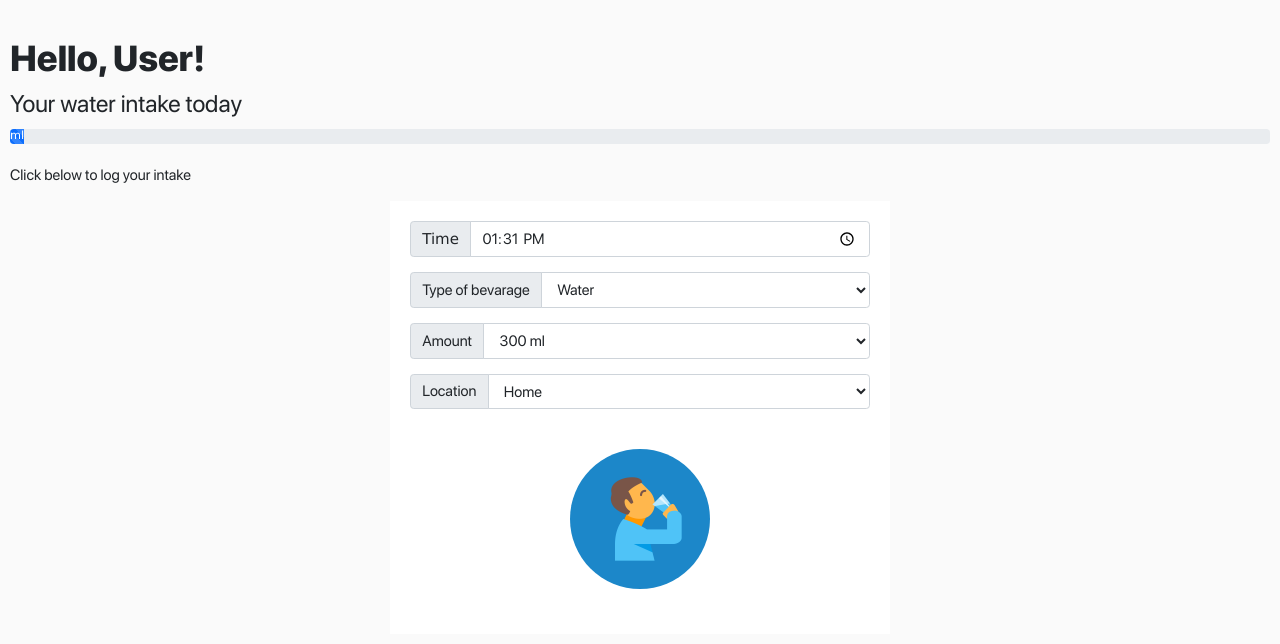
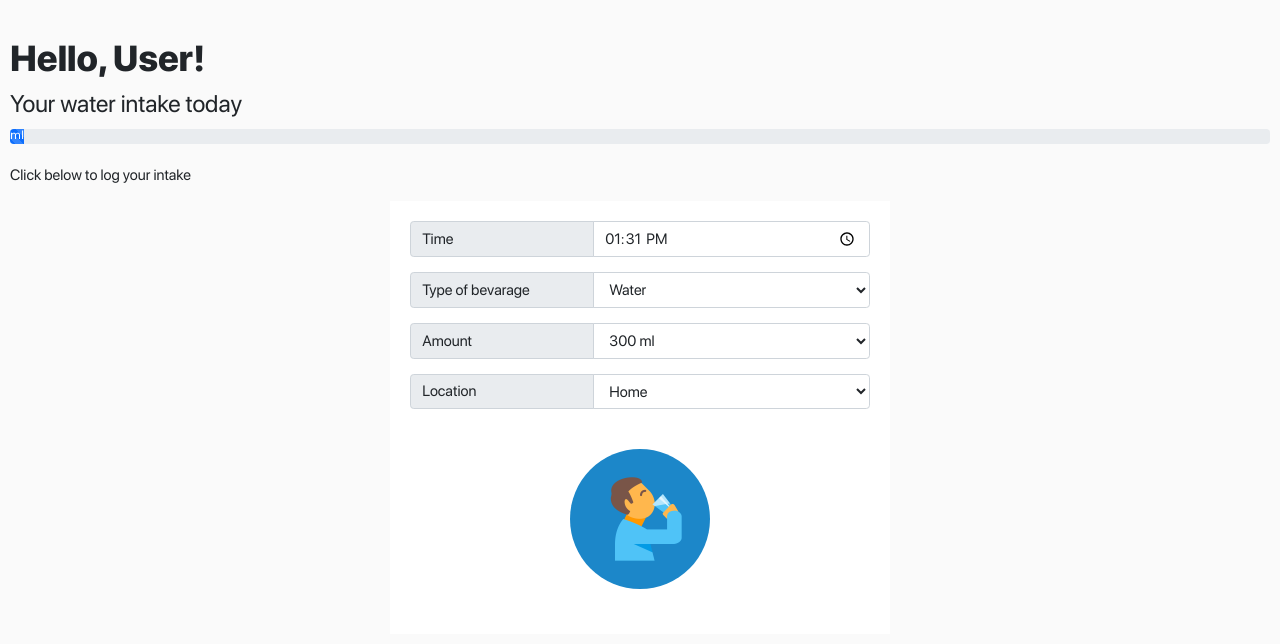
Before and after one commit to marcoplacenti/Drinkify, a Flask app: template drinkify/templates/drink_alt.html in a window 1280 px wide. Shown: the part 38-682 px from the top of the page. Run offline with Flask 2, Linux system fonts and the light colour scheme; the template is opened without the code that fills it, so the values that code supplies are empty; parts of the project's set-up code (start-up, migrations or seed data) failed here and were passed over.

Commit message:
Update drink.css

```diff
--- a/drinkify/static/css/drink.css
+++ b/drinkify/static/css/drink.css
@@ -4,15 +4,17 @@
   box-sizing: border-box;
 }
 
-table.table-hover{
+.input-group-text{
+  width: 40%;
+  text-align: right !important;
   font-family: SFPro;
 }
 
-.form-group, .form-control, .label{
+table.table-hover, .form-group, .form-control, .label{
   font-family: SFPro;
 }
 
-select.form-control {
+select.form-control { /* show arrow on dropdowns */
   -webkit-appearance: menulist;
 }
 
```
